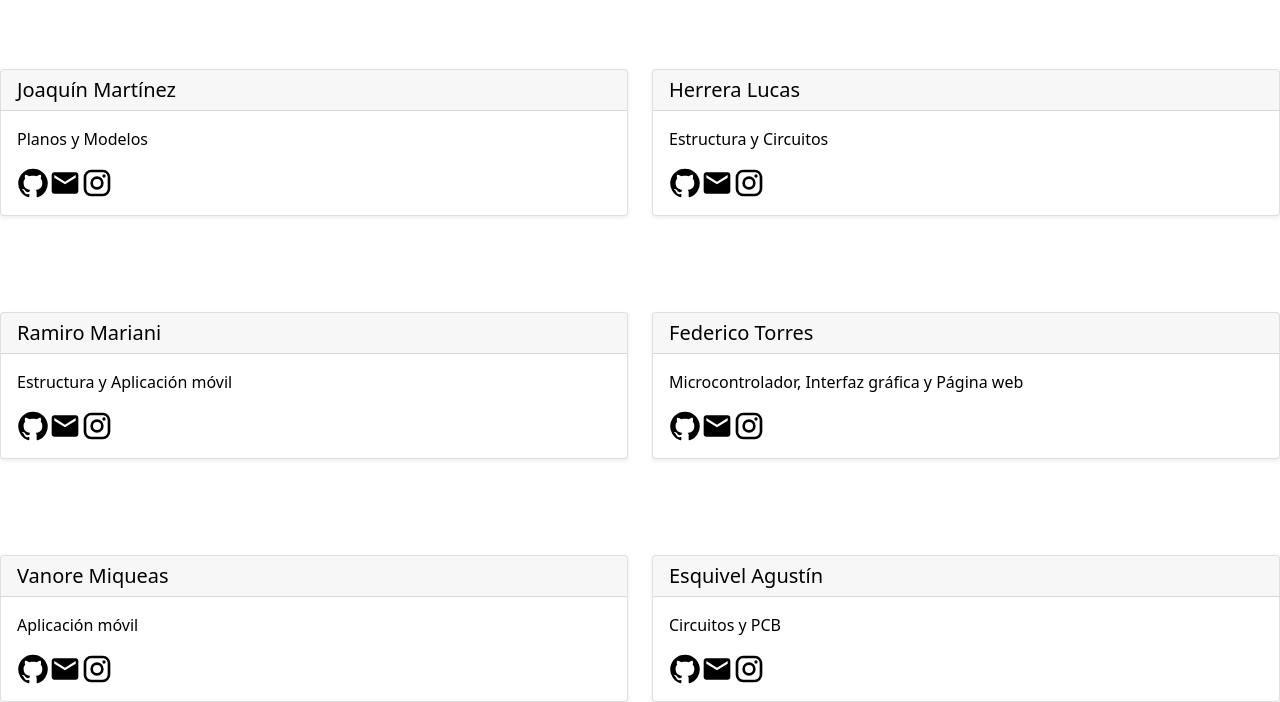
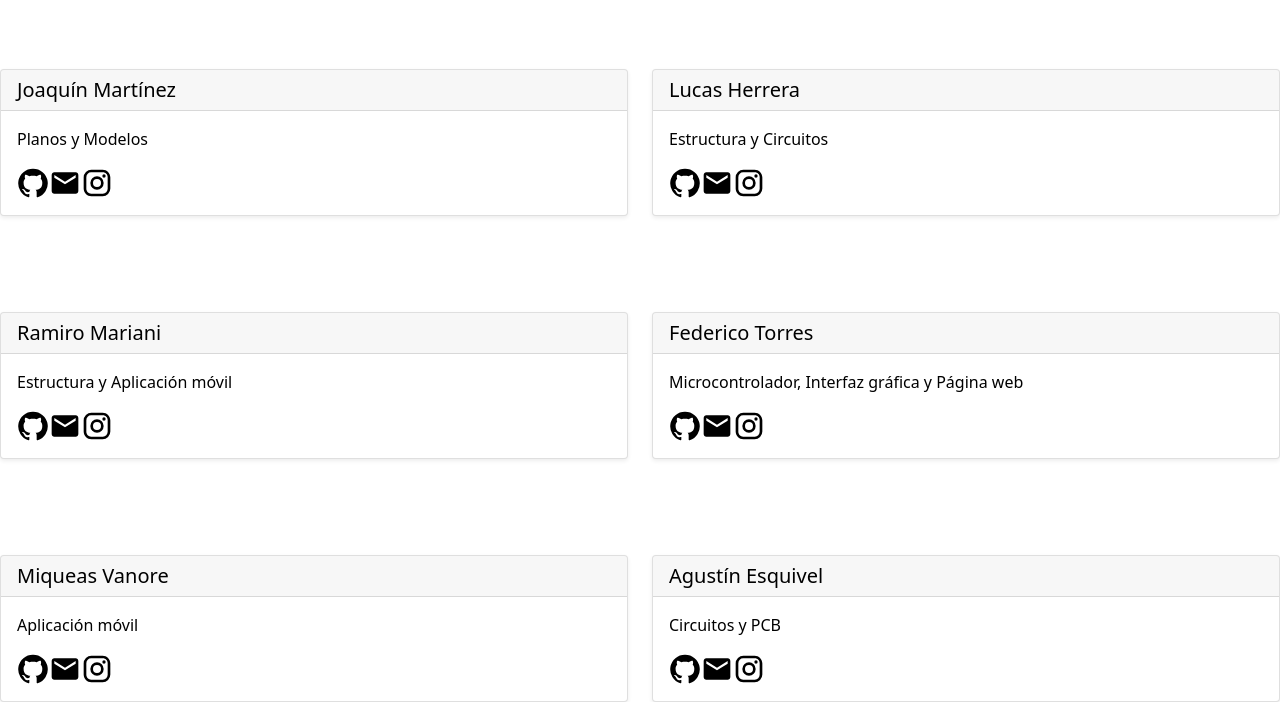
Before and after one commit to impatrq/smart_toolbox, a Next.js app in the folder pagina-web/: page /nosotros in a window 1280 px wide. Shown: the part 211-913 px from the top of the page. Built offline with nearby package versions, Linux system fonts and the light colour scheme.

Commit message:
chore: cambiar nombre y apellido de lugar

```diff
--- a/pagina-web/pages/nosotros.tsx
+++ b/pagina-web/pages/nosotros.tsx
@@ -30,7 +30,7 @@ const nosotros: NextPage = () => {
             ig=""
           />
           <ContactCard
-            person="Herrera Lucas"
+            person="Lucas Herrera"
             text="Estructura y Circuitos"
             github="https://github.com/lucas-le-herrera"
             email="mailto:lucassherreraa2003@gmail.com"
@@ -55,14 +55,14 @@ const nosotros: NextPage = () => {
         </Row>
         <Row className="w-full">
           <ContactCard
-            person="Vanore Miqueas"
+            person="Miqueas Vanore"
             text="Aplicación móvil"
             github="https://github.com/MiqueasVanore"
             email="mailto:vnmiqueas@gmail.com"
             ig=""
           />
           <ContactCard
-            person="Esquivel Agustín"
+            person="Agustín Esquivel"
             text="Circuitos y PCB"
             github="https://github.com/Agustin-Esquivel04"
             email="mailto:esquivel.agustin04@gmail.com"
```
